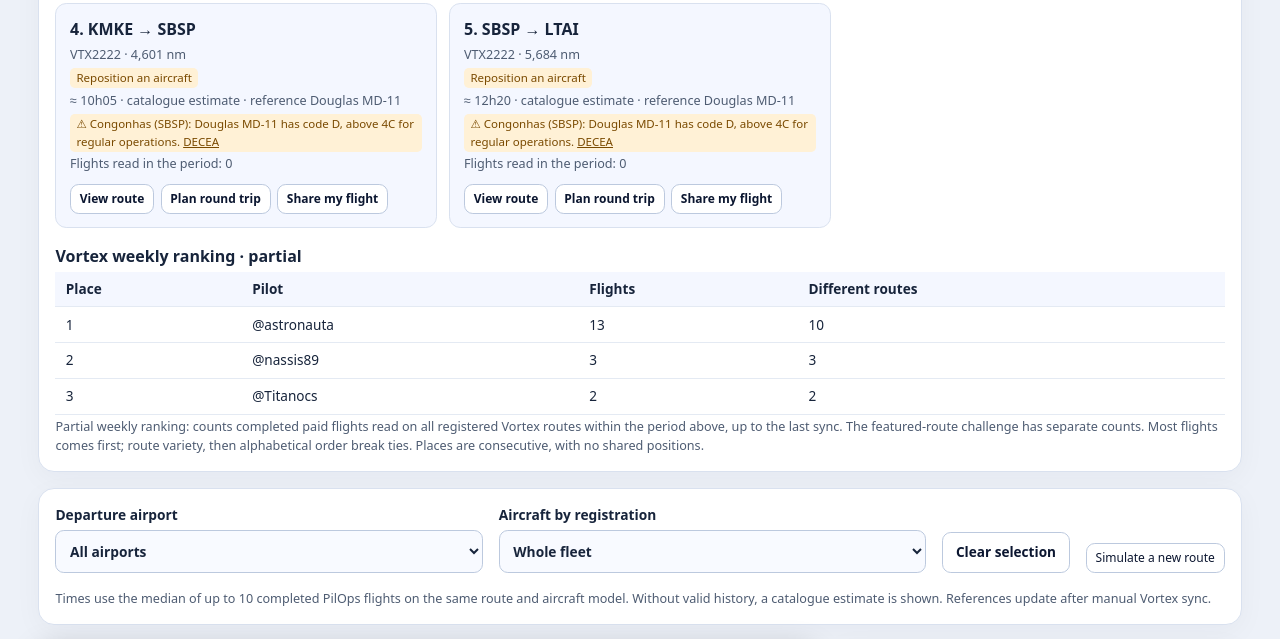
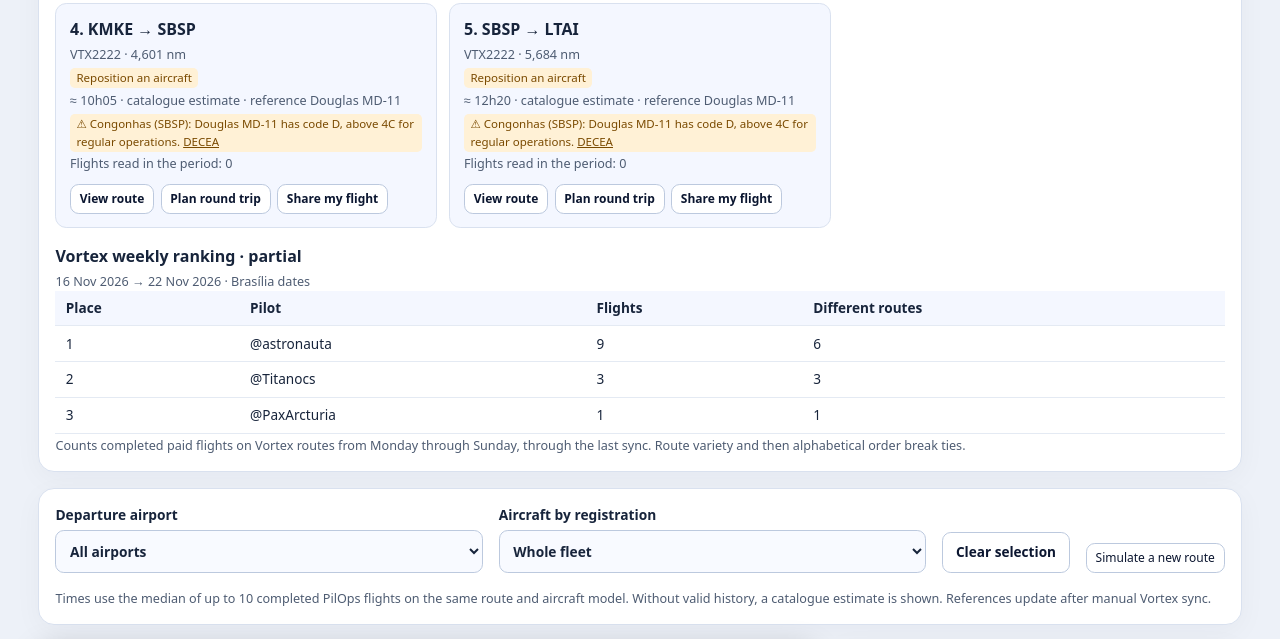
Before and after one commit to vortexairways/vortex-planejador, a browser extension: page docs/index.html in a window 1280 px wide. Shown: the part 941-1580 px from the top of the page. Drawn offline with nearby package versions, Linux system fonts and the light colour scheme.

Commit message:
Renova o ranking semanal pelo calendario de Brasilia

```diff
--- a/docs/index.html
+++ b/docs/index.html
@@ -22,12 +22,12 @@
   <script defer src="https://unpkg.com/leaflet@1.9.4/dist/leaflet.js" integrity="sha256-20nQCchB9co0qIjJZRGuk2/Z9VM+kNiyxNV1lvTlZBo=" crossorigin=""></script>
   <script defer src="./aeroportos.js?v=3"></script>
   <script defer src="./aeronaves.js?v=3"></script>
-  <script defer src="./operacao.js?v=7"></script>
+  <script defer src="./operacao.js?v=8"></script>
   <script defer src="./atividade.js?v=3"></script>
   <script defer src="./movimentacoes.js?v=2"></script>
   <script defer src="./tempos.js?v=2"></script>
   <script defer src="./malha.js?v=1"></script>
-  <script defer src="./planner.js?v=21"></script>
+  <script defer src="./planner.js?v=22"></script>
 </head>
 <body>
   <header class="top">
@@ -71,8 +71,9 @@
         <div id="operation-stats" class="stat-row"></div>
         <div id="operation-routes" class="operation-routes"></div>
         <h3 data-en="Vortex weekly ranking · partial">Ranking semanal da Vortex · parcial</h3>
+        <p id="weekly-period" class="meta"></p>
         <div id="operation-ranking" class="table-wrap"></div>
-        <p id="operation-note" class="meta"></p>
+        <p id="weekly-note" class="meta"></p>
       </div>
     </section>
     <section class="card filters" aria-label="Filtros" data-en-label="Filters">
--- a/docs/operacao.js
+++ b/docs/operacao.js
@@ -23,10 +23,18 @@ const VortexOperation = (() => {
     return standings(completed);
   }
 
-  function weekly(operation, flights, routes) {
+  function weekWindow(day) {
+    const monday = new Date(day + "T00:00:00Z");
+    monday.setUTCDate(monday.getUTCDate() - (monday.getUTCDay() + 6) % 7);
+    const sunday = new Date(monday);
+    sunday.setUTCDate(sunday.getUTCDate() + 6);
+    return { start: monday.toISOString().slice(0, 10), end: sunday.toISOString().slice(0, 10) };
+  }
+
+  function weekly(period, flights, routes) {
     const eligible = new Set(routes.map(pair));
-    return standings(flights.filter(flight => eligible.has(pair(flight)) && flight.date >= operation.start &&
-      flight.date <= operation.end && flight.paid === true && flight.minutes > 0));
+    return standings(flights.filter(flight => eligible.has(pair(flight)) && flight.date >= period.start &&
+      flight.date <= period.end && flight.paid === true && flight.minutes > 0));
   }
 
   function standings(completed) {
@@ -76,5 +84,5 @@ const VortexOperation = (() => {
       "Planejador / Planner · " + url].filter(line => line !== null).join("\n");
   }
 
-  return { read, progress, weekly, share, pair };
+  return { read, progress, weekWindow, weekly, share, pair };
 })();
--- a/docs/planner.js
+++ b/docs/planner.js
@@ -25,6 +25,7 @@ let returnRoute = null;
 let simulatedRoute = null;
 let activityConfig = null;
 let activityDay = null;
+let weeklyPeriod = null;
 // Cobertura de cada rota pela frota atual (preenchida em start()).
 let coverage = new Map();
 // Circuitos fechados formados por rotas cadastradas (preenchidos em start()).
@@ -1432,6 +1433,7 @@ function paintAll() {
   renderRealloc();
   renderRevenue();
   renderOperation();
+  renderWeeklyRanking();
   renderSimulation();
 }
 
@@ -1857,25 +1859,19 @@ function renderOperation() {
   const path = document.querySelector("#operation-path");
   const stats = document.querySelector("#operation-stats");
   const cards = document.querySelector("#operation-routes");
-  const standings = document.querySelector("#operation-ranking");
-  const note = document.querySelector("#operation-note");
   stats.replaceChildren();
   cards.replaceChildren();
-  standings.replaceChildren();
   path.hidden = true;
   path.textContent = "";
   if (!operationConfig) {
     title.textContent = T("Aguardando definição da administração", "Awaiting the administration’s selection");
-    period.textContent = "";
-    note.textContent = T("A configuração da operação está indisponível ou inválida. A administração pode publicá-la em Editar operação.",
-      "The operation configuration is unavailable or invalid. The administration can publish it through Edit operation.");
+    period.textContent = T("A configuração do desafio está indisponível.", "The challenge configuration is unavailable.");
     return;
   }
   const operation = operationConfig;
   const challenge = VortexOperation.progress(operation, flightLog);
   const { completed } = challenge;
-  const { ranking } = VortexOperation.weekly(operation, flightLog, routes);
-  const today = new Intl.DateTimeFormat("sv-SE", { timeZone: "America/Sao_Paulo" }).format(new Date());
+  const today = VortexActivity.today();
   const phase = today < operation.start ? T("Agendada", "Scheduled") : today > operation.end ? T("Encerrada", "Finished") : T("Em andamento", "In progress");
   title.textContent = operation.title[lang];
   period.textContent = dayText(operation.start) + " → " + dayText(operation.end) + T(" · datas de Brasília · ", " · Brasília dates · ") + phase;
@@ -1920,6 +1916,16 @@ function renderOperation() {
     card.append(actions);
     cards.append(card);
   }
+}
+
+function renderWeeklyRanking(today = VortexActivity.today()) {
+  const period = VortexOperation.weekWindow(today);
+  weeklyPeriod = period;
+  const { ranking } = VortexOperation.weekly(period, flightLog, routes);
+  document.querySelector("#weekly-period").textContent = dayText(period.start) + " → " + dayText(period.end) +
+    T(" · datas de Brasília", " · Brasília dates");
+  const standings = document.querySelector("#operation-ranking");
+  standings.replaceChildren();
   if (ranking.length) {
     const table = element("table", "weekly-ranking");
     const head = element("tr");
@@ -1941,8 +1947,9 @@ function renderOperation() {
     standings.append(table);
   } else standings.append(element("p", "meta", T("Nenhum voo remunerado concluído e sincronizado nas rotas da Vortex neste período.",
     "No completed and synced paid flights on Vortex routes in this period.")));
-  note.textContent = T("Ranking semanal parcial: conta os voos remunerados concluídos e lidos em todas as rotas cadastradas da Vortex no período acima, até a última coleta. O desafio das rotas em destaque tem contagem separada. Mais voos vêm primeiro; a variedade de rotas e depois a ordem alfabética desempata. Posições consecutivas, sem repetição.",
-    "Partial weekly ranking: counts completed paid flights read on all registered Vortex routes within the period above, up to the last sync. The featured-route challenge has separate counts. Most flights comes first; route variety, then alphabetical order break ties. Places are consecutive, with no shared positions.");
+  document.querySelector("#weekly-note").textContent = T(
+    "Conta os voos remunerados concluídos de segunda a domingo nas rotas da Vortex, até a última coleta. Em caso de empate, vale a variedade de rotas, seguida da ordem alfabética.",
+    "Counts completed paid flights on Vortex routes from Monday through Sunday, through the last sync. Route variety and then alphabetical order break ties.");
 }
 
 function openShare(legs, preferredPlane) {
@@ -2001,9 +2008,11 @@ document.querySelector("#share-copy").addEventListener("click", async () => {
   }
 });
 
-// Atualiza a janela na virada do dia, inclusive quando a aba volta do segundo plano.
+// Atualiza os períodos dos rankings quando muda o dia em Brasília.
 function refreshActivityDay() {
-  if (activityDay && activityDay !== VortexActivity.today()) renderRanking();
+  const today = VortexActivity.today();
+  if (activityDay && activityDay !== today) renderRanking();
+  if (weeklyPeriod && (today < weeklyPeriod.start || today > weeklyPeriod.end)) renderWeeklyRanking(today);
 }
 setInterval(() => { refreshActivityDay(); void refreshData(); }, 60000);
 document.addEventListener("visibilitychange", () => { refreshActivityDay(); void refreshData(); });
```
Also changed, not shown: tools/operacao.test.mjs (+22 -12 lines), 1 other file.
